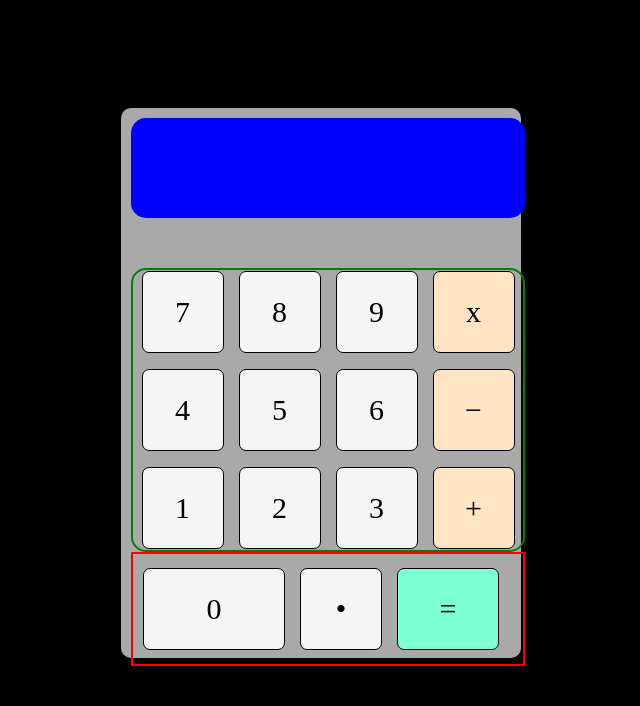
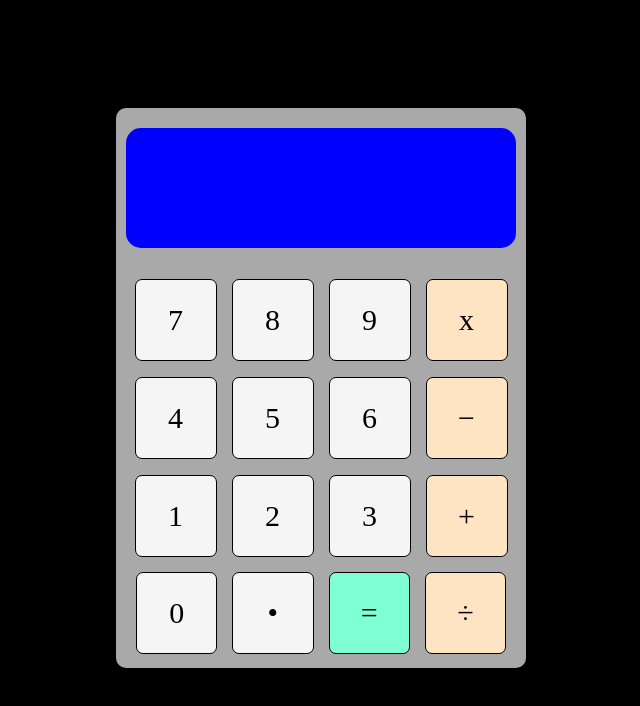
Before and after one commit to fruddenfeldt/calculator, a plain HTML site: page index.html in a window 1280 px wide. Shown: the whole page, without its empty margins (319-959 px from the left). Drawn offline with Linux system fonts and the light colour scheme.

Commit message:
Basic CSS finished

```diff
--- a/index.html
+++ b/index.html
@@ -33,6 +33,7 @@
             <div class="number" id="zero">0</div>
             <div class="number">•</div>
             <div class="number" id="equalSign">=</div>
+            <div class="number operatorButtons" >÷</div>
         </div>
 
 
--- a/styling.css
+++ b/styling.css
@@ -8,17 +8,18 @@
 .calculatorOuterFrame {
     display: flex;
     border-radius: 10px;
-    height: 550px;
-    width: 400px;
+    height: 560px;
+    width: 410px;
     margin: 100px;
     background-color: darkgrey;
 }
 
 .displayMain {
     background-color: blue;
-    width: 500px;
-    height: 100px;
+    width: 390px;
+    height: 120px;
     margin: 10px;
+    margin-top: 20px;
     border-radius: 15px;
 }
 
@@ -33,7 +34,6 @@
     margin-top: 150px;
     border-radius: 15px;
     gap: 15px;
-    border: solid green 2px;
 
 
 }
@@ -51,7 +51,6 @@
 }
 
 .bottomRow {
-    border: solid red 2px;
     display: flex;
     justify-content: flex-start;
     align-items: center;
@@ -62,18 +61,16 @@
 
 }
 
-#zero {
+/* #zero {
     width: 140px;
-}
+} */
 
 #equalSign {
-    width: 100px;
     background-color: aquamarine;
 }
 
 .rightRowWrapper {
     display: flex;
-    border: solid red 2px;
     height: 200px;
     width: 50px;
 }
```
